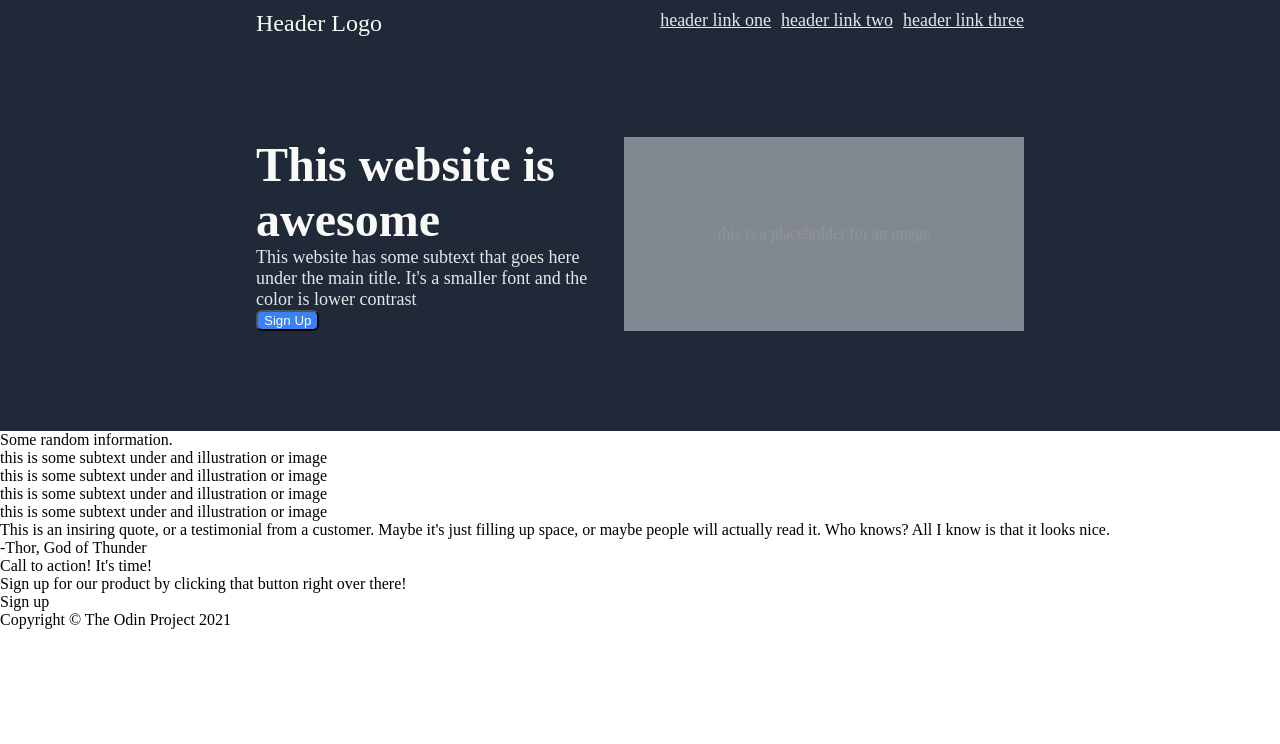
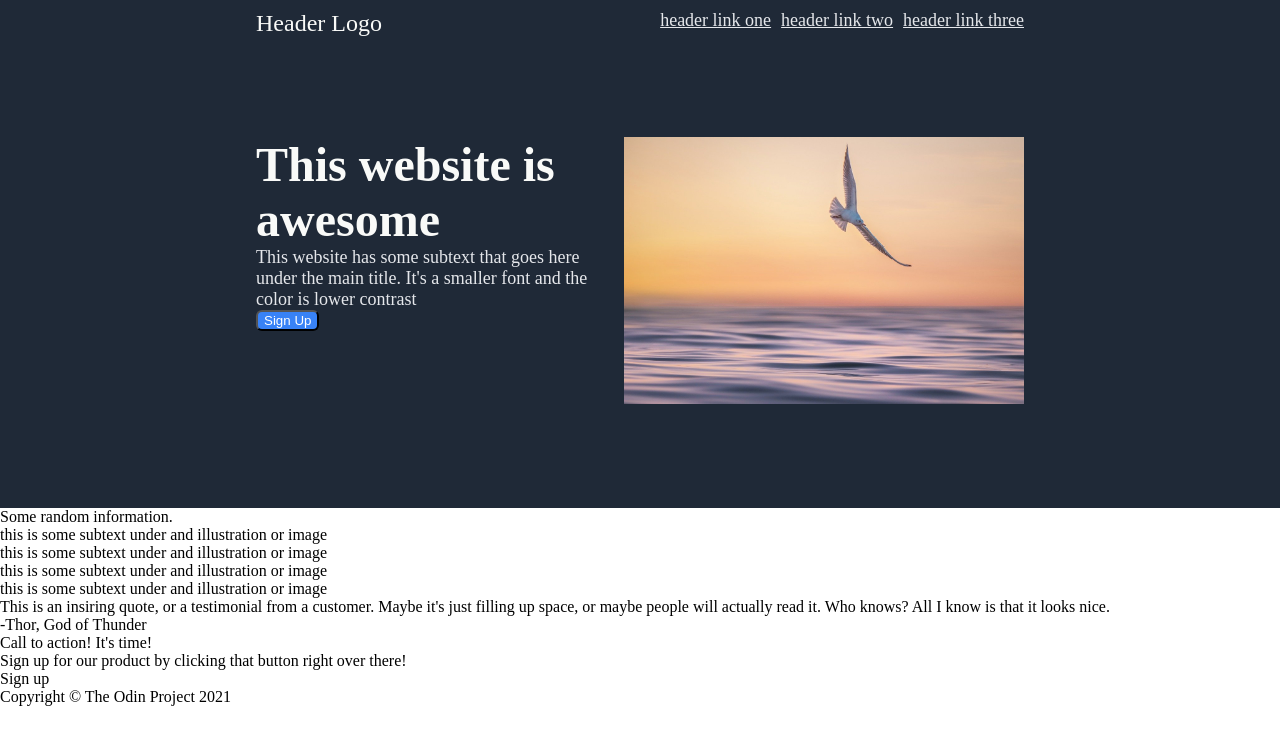
Before and after one commit to Xilef1110/Landing-Page, a plain HTML site: page index.html in a window 1280 px wide. Drawn offline with Linux system fonts and the light colour scheme.

Commit message:
feat:! add placeholder img and size

```diff
--- a/index.html
+++ b/index.html
@@ -23,7 +23,7 @@
                    <div class="HeroSub">This website has some subtext that goes here under the main title. It's a smaller font and the color is lower contrast</div>
                    <button type="button">Sign Up</button>
             </div>
-            <div class="right"><div class="img-text">this is a placeholder for an image</div></div>
+            <div class="right"><img class="placeholder" src="img/seagull-8781110_1280.jpg" alt="Seagull, Waves, Marine image"> </div>
         </div>
     </div>
     <div class="two">
--- a/style.css
+++ b/style.css
@@ -47,12 +47,6 @@ button {
     color: white;
     border-radius: 6px;
 }
-.right {
-    flex: 0 0 400px;
-    background-color: #e5e7eb;
-    opacity: 50%;
-    display: flex;
-    align-items: center;
-    justify-content: center;
-    color: #ffffff;
+img {
+    width: 400px;
 }
```
Also changed, not shown: img/seagull-8781110_1280.jpg (added), 1 other file.
